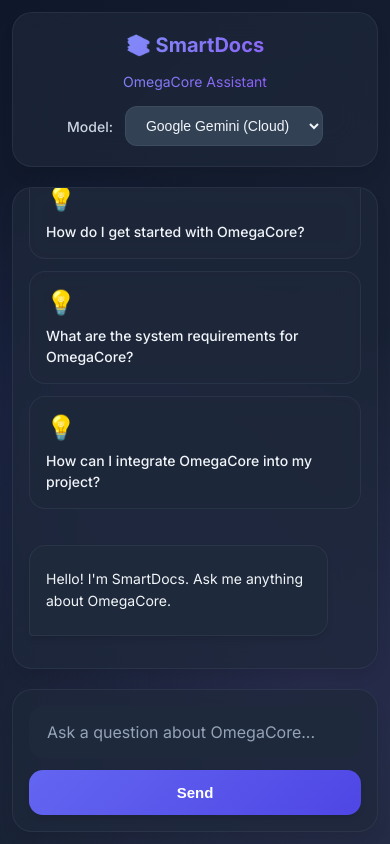
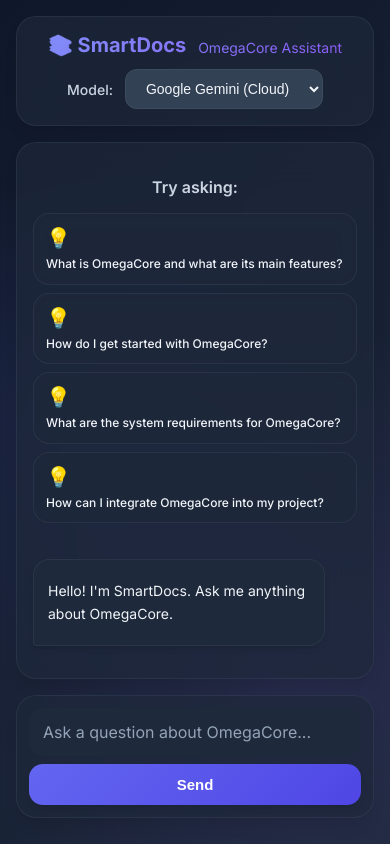
Before and after one commit to SahilKhan101/smartdocs, a React (Vite) app in the folder frontend/: page / in a window 390 px wide. Built offline with nearby package versions, Linux system fonts and the light colour scheme.

Commit message:
fix: Optimize mobile/tablet UI layout and spacing

```diff
--- a/frontend/src/App.css
+++ b/frontend/src/App.css
@@ -656,24 +656,31 @@
 /* Responsive Design */
 @media (max-width: 768px) {
   .app-container {
-    padding: 12px;
+    padding: 16px;
+    height: 100vh;
+    /* Ensure full height */
   }
 
   .header {
     flex-direction: column;
-    gap: 16px;
-    padding: 20px;
+    gap: 12px;
+    padding: 16px;
     text-align: center;
+    margin-bottom: 16px;
+    /* Reduce margin */
   }
 
   .header h1 {
     font-size: 24px;
-    flex-direction: column;
+    flex-direction: row;
+    /* Keep icon and text on same line */
+    justify-content: center;
   }
 
   .subtitle {
     margin-left: 0;
     margin-top: 4px;
+    display: block;
   }
 
   .model-selector {
@@ -683,6 +690,31 @@
 
   .chat-window {
     padding: 16px;
+    margin-bottom: 16px;
+    /* Add space between chat and input */
+  }
+
+  /* Keep 2 columns for suggestions on tablets, but compact them */
+  .suggestions-grid {
+    grid-template-columns: repeat(2, 1fr);
+    gap: 8px;
+  }
+
+  .suggestion-card {
+    padding: 12px;
+    /* Compact padding */
+    gap: 6px;
+  }
+
+  .suggestion-icon {
+    font-size: 20px;
+    /* Smaller icon */
+  }
+
+  .suggestion-card p {
+    font-size: 12px;
+    /* Smaller text */
+    line-height: 1.3;
   }
 
   .message {
@@ -690,24 +722,44 @@
   }
 
   .message-content {
-    padding: 14px 16px;
+    padding: 12px 14px;
     font-size: 14px;
   }
 
   .input-area {
-    padding: 16px;
-    flex-direction: column;
+    padding: 12px;
+    flex-direction: row;
+    /* Keep row layout if possible */
+    gap: 8px;
+    margin-bottom: 10px;
+    /* Prevent touching bottom */
   }
 
   input {
-    padding: 14px 16px;
+    padding: 12px;
     font-size: 16px;
     /* Prevents zoom on iOS */
   }
 
   button {
+    padding: 12px 20px;
+    width: auto;
+    /* Don't force full width */
+  }
+}
+
+@media (max-width: 480px) {
+  .suggestions-grid {
+    grid-template-columns: 1fr;
+    /* 1 column only on very small screens */
+  }
+
+  .input-area {
+    flex-direction: column;
+  }
+
+  button {
     width: 100%;
-    padding: 14px;
   }
 }
 
```
